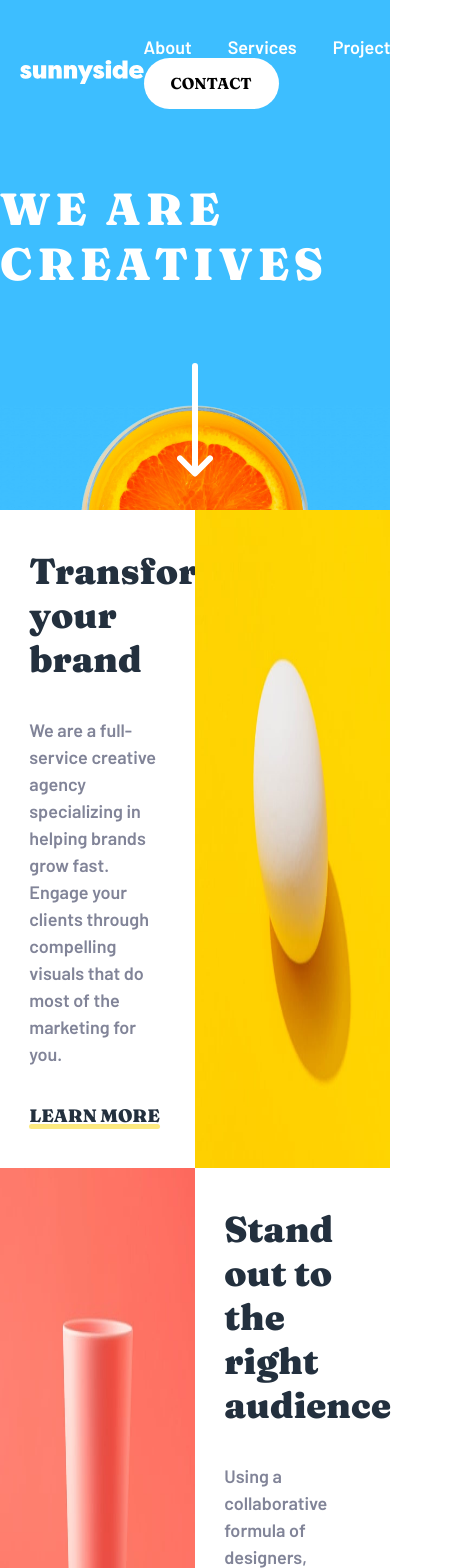
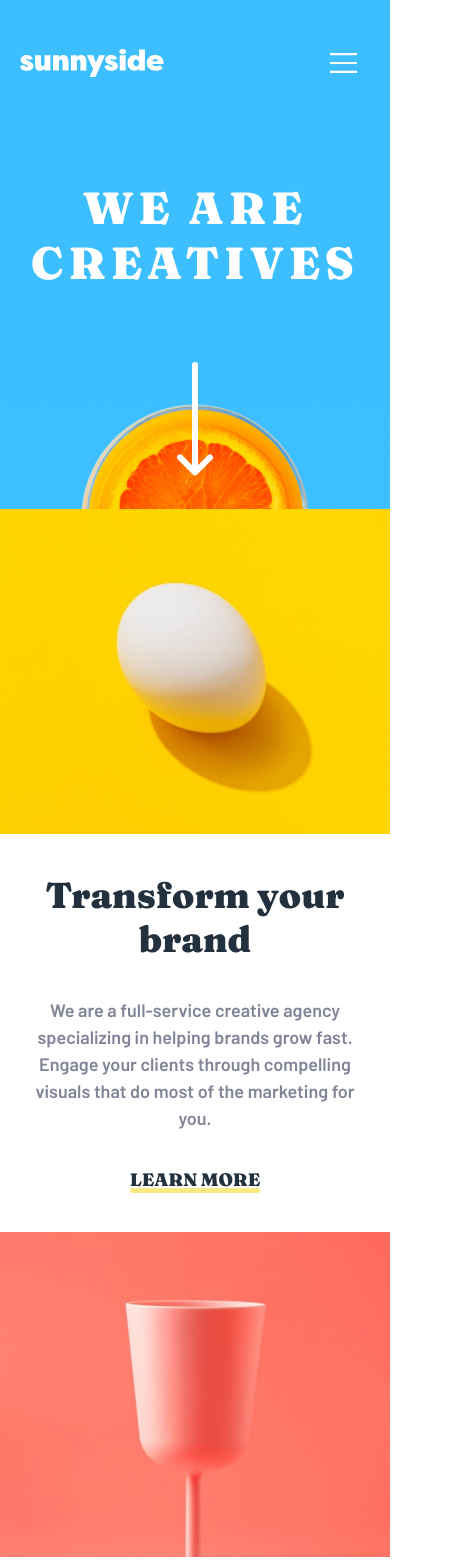
Before and after one commit to danilovilhena/frontend-mentor-challenges, a React (Create React App) app in the folder sunnyside-landing-page/: page / in a window 390 px wide. Shown: the top 1568 px of the page, 459 px wide, since content can reach past the window. Built offline with nearby package versions, Linux system fonts and the light colour scheme.

Commit message:
[sunnyside-landing-page] Responsiveness and mobile menu

```diff
--- a/sunnyside-landing-page/src/App.scss
+++ b/sunnyside-landing-page/src/App.scss
@@ -5,3 +5,71 @@
         width: 25%;
     }
 }
+
+// Responsive adjustments
+@media (max-width: 900px) {
+    .horizontal-section > div{
+        padding: 10% 5% !important;
+    }
+
+    #testimonials {
+        padding: 4rem 0 !important;
+    }
+
+    #divided section {
+        padding-bottom: 1rem !important;
+    }
+
+    #divided section .text {
+        width: 75% !important;
+    }
+}
+
+@media (max-width: 700px) {
+    .horizontal-section {
+        flex-direction: column-reverse !important;
+
+        > * {
+            width: 100% !important;
+        }
+
+        > div {
+            text-align: center !important;
+        }
+    }
+
+    #divided {
+        flex-direction: column !important;
+
+        > * {
+            width: 100% !important;
+        }
+
+        section {
+            padding-bottom: 2rem !important;
+        }
+    }
+
+    #testimonials {
+        padding: 2rem 0 !important;
+    }
+
+    .grid {
+        grid-template: 1fr / 1fr !important;
+
+        .grid-item {
+            img, .testimonial {
+                margin-bottom: 0 !important;
+            }
+        }
+    }
+
+    #images{
+        flex-wrap: wrap;
+
+        img {
+            width: 50%;
+        }
+    }
+
+}
--- a/sunnyside-landing-page/src/components/Footer.js
+++ b/sunnyside-landing-page/src/components/Footer.js
@@ -1,9 +1,4 @@
 import "./Footer.scss"
-import logo from "../images/logo.svg"
-import iconFacebook from "../images/icon-facebook.svg"
-import iconInstagram from "../images/icon-instagram.svg"
-import iconTwitter from "../images/icon-twitter.svg"
-import iconPinterest from "../images/icon-pinterest.svg"
 
 const Footer = () => (
     <footer>
--- a/sunnyside-landing-page/src/components/Footer.scss
+++ b/sunnyside-landing-page/src/components/Footer.scss
@@ -30,10 +30,10 @@ footer{
         }
 
         &:hover {
-            color: var(--dark-cyan);
+            color: var(--white);
 
             svg path {
-                fill: var(--dark-cyan);
+                fill: var(--white);
             }
         }
     }
--- a/sunnyside-landing-page/src/components/HorizontalSections.scss
+++ b/sunnyside-landing-page/src/components/HorizontalSections.scss
@@ -13,6 +13,10 @@
 
     > * {
         width: 50%;
+    }
+
+    > img {
+        object-fit: cover;
     }
 
     > div {
--- a/sunnyside-landing-page/src/components/Introduction.js
+++ b/sunnyside-landing-page/src/components/Introduction.js
@@ -1,23 +1,42 @@
 import "./Introduction.scss"
 import logo from "../images/logo.svg"
+import hamburger from "../images/icon-hamburger.svg"
 import arrowDown from "../images/icon-arrow-down.svg"
 import headerImage from "../images/desktop/image-header.png"
 
-const Introduction = () => (
-    <div className="introduction">
+const Introduction = () => {
+
+    const clickHandler = () => {
+        let previous = document.querySelector('#mobile-menu').ariaExpanded
+        document.querySelector('#mobile-menu').ariaExpanded = (previous == 'false')
+        document.querySelector('#mobile-menu').ariaHidden = (previous == 'true')
+    }
+
+    return (
+    <section className="introduction">
         <header>
-        <img src={logo} alt="Sunnyside"></img>
-        <nav>
+            <img src={logo} alt="Sunnyside"></img>
+            <button title="Toggle menu" className="menu-toggler" onClick={clickHandler} aria-controls="mobile-menu">
+                <img src={hamburger} alt="Toggle menu"></img>
+            </button>
+            <nav>
+                <a href="#">About</a>
+                <a href="#">Services</a>
+                <a href="#">Projects</a>
+                <button>Contact</button>
+            </nav>
+        </header>
+        <nav id="mobile-menu" aria-expanded="false" aria-hidden="true">
             <a href="#">About</a>
             <a href="#">Services</a>
             <a href="#">Projects</a>
             <button>Contact</button>
         </nav>
-        </header>
         <h1>We are creatives</h1>
         <img src={arrowDown} className="arrow" alt="Arrow pointing down"></img>
         <img src={headerImage} className="background" alt="Orange cut in half"></img>
-    </div>
-)
+    </section>
+    )
+}
 
 export default Introduction
--- a/sunnyside-landing-page/src/components/Introduction.scss
+++ b/sunnyside-landing-page/src/components/Introduction.scss
@@ -42,6 +42,52 @@
                 background-color: #6DCFFF;
             }
         }
+
+        .menu-toggler {
+            display: none;
+        }
+    }
+
+    #mobile-menu {
+        opacity: 0;
+        height: 0;
+        overflow: hidden;
+        display: flex;
+        margin-top: 1rem;
+        flex-direction: column;
+        align-items: center;
+        width: 90%;
+        background-color: white;
+
+        a {
+            text-decoration: none;
+            color: var(--dark-gray-blue);
+            width: 100%;
+            text-align: center;
+            padding: 1rem 0;
+
+            &:first-child {
+                padding-top: 2rem;
+            }
+        }
+
+        button {
+            font-size: .875rem;
+            font-family: var(--serif);
+            text-transform: uppercase;
+            color: #000;
+            background-color: var(--yellow);
+            border: none;
+            padding: .875rem 1.5rem;
+            margin: 1rem 0 2rem 0;
+            border-radius: 4rem;
+            cursor: pointer;
+
+            &:hover {
+                color: var(--white);
+                background-color: #6DCFFF;
+            }
+        }
     }
 
     h1 {
@@ -50,6 +96,7 @@
         font-weight: 900;
         letter-spacing: 5px;
         text-transform: uppercase;
+        text-align: center;
         color: var(--white);
         margin: 4rem 0;
     }
@@ -64,3 +111,31 @@
         max-width: 70rem;
     }
 }
+
+@media (max-width: 700px) {
+    .introduction header {
+        .menu-toggler {
+            display: block;
+            width: 3rem;
+            height: 3rem;
+            display: flex;
+            align-items: center;
+            justify-content: center;
+            background-color: transparent;
+            padding: .75rem;
+
+            img {
+                width: 100%;
+            }
+        }
+
+        nav:first-of-type {
+            display: none;
+        }
+    }
+
+    #mobile-menu[aria-expanded="true"] {
+        opacity: 1;
+        height: auto;
+    }
+}
```
Also changed, not shown: 1 other file (tests, documents, lock files or other folders).
